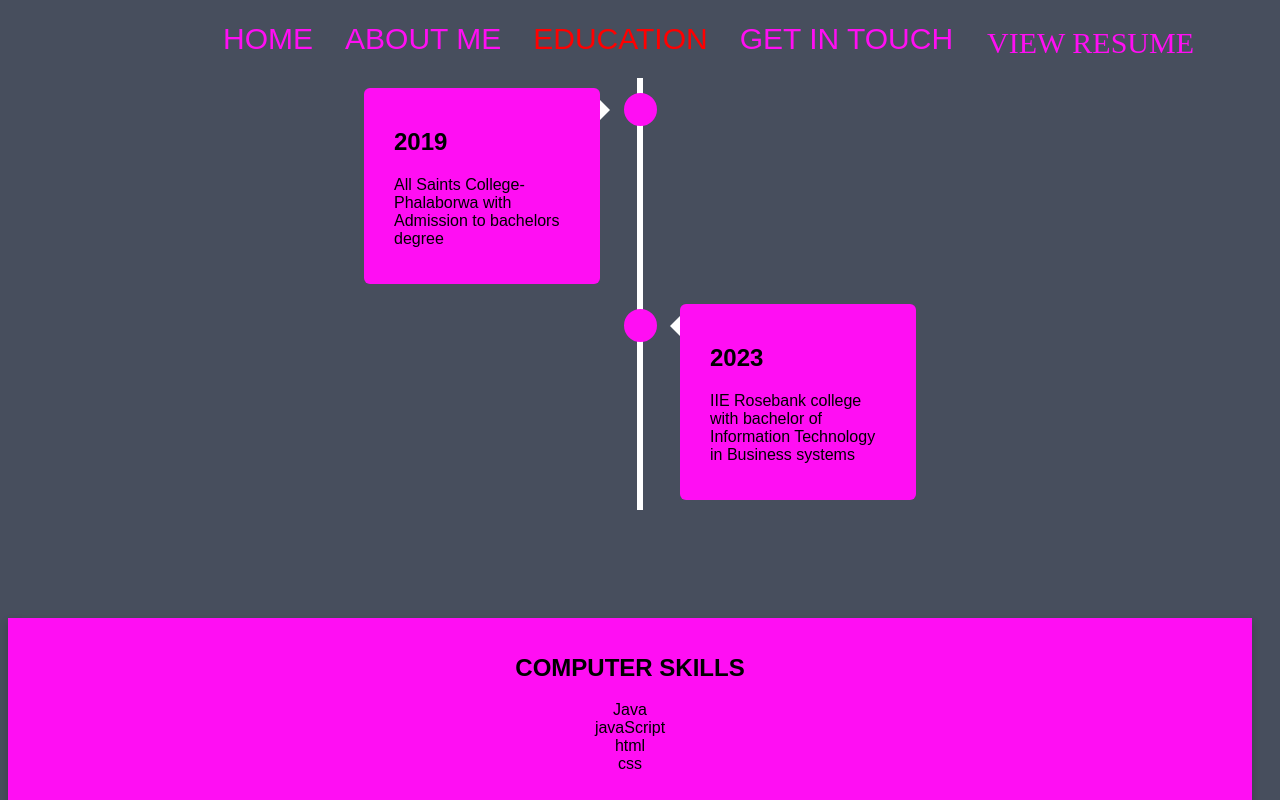
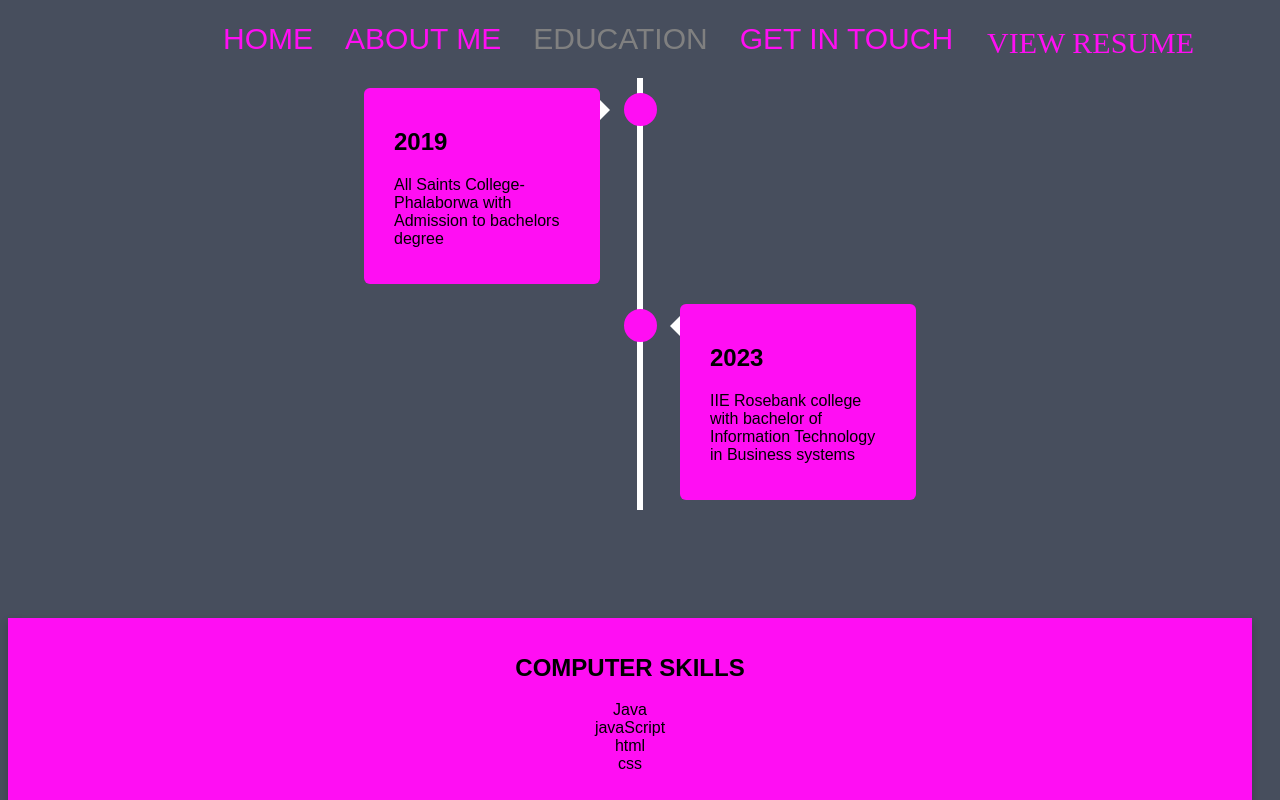
Before and after one commit to kgaugelomokgalaka/kgaugelo, a plain HTML site: page EDUCATION.HTML in a window 1280 px wide. Shown: the top 800 px of the page. Drawn offline with Linux system fonts and the light colour scheme.

Commit message:
colomn style

```diff
--- a/EDUCATION.HTML
+++ b/EDUCATION.HTML
@@ -11,7 +11,7 @@
   <div class="topnav">
       <a href="/MOKGALAKA KGAUGELO RESUME .pdf" class="download-btn">VIEW RESUME</a>
       <a href="Get in Touch.HTML">GET IN TOUCH</a>
-      <a style="color: red;"  href="EDUCATION.HTML">EDUCATION</a>
+      <a style="color:grey;"  href="EDUCATION.HTML">EDUCATION</a>
       <a href="ABOUT ME.HTML">ABOUT ME </a>
       <a href="index.html">HOME</a>
     </div>
```
